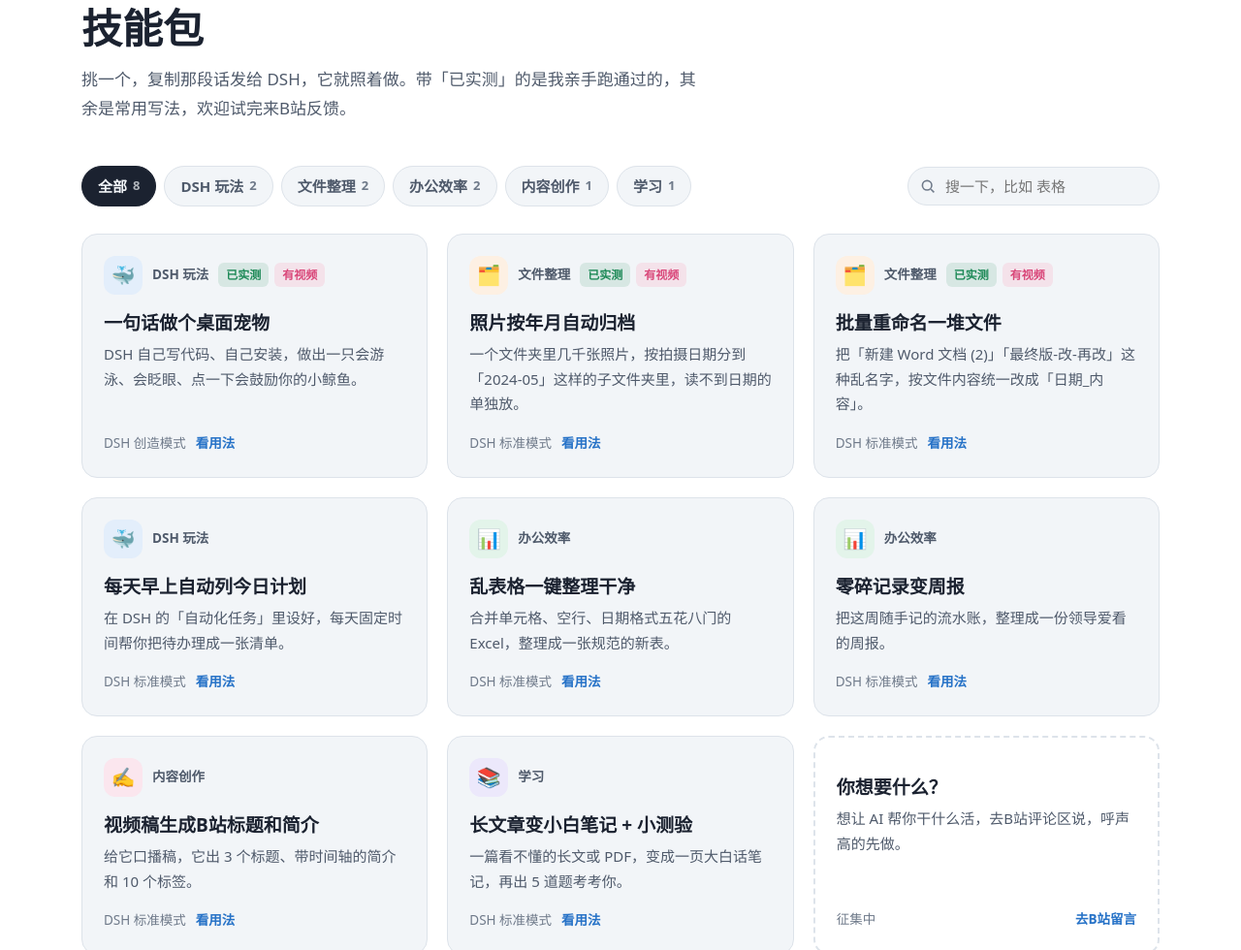
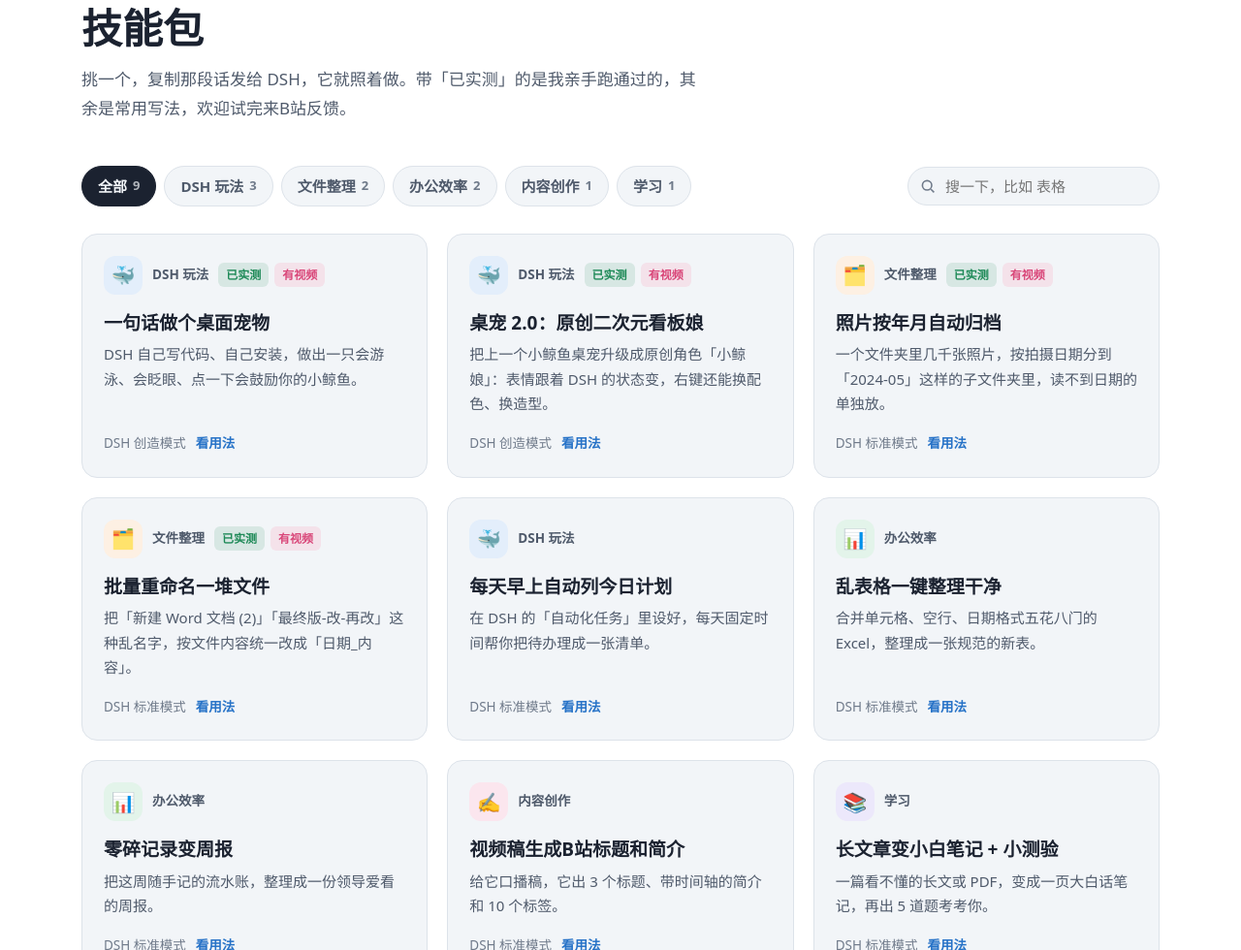
Before and after one commit to lius89628-hue/weiming-skills, a plain HTML site: page docs/index.html in a window 1280 px wide. Shown: the part 909-1889 px from the top of the page at 97% size. Drawn offline with Linux system fonts and the light colour scheme.

Commit message:
EP05：新增「桌宠 2.0：原创二次元看板娘」(BV15gxC61E9Y)

```diff
--- a/docs/index.html
+++ b/docs/index.html
@@ -433,6 +433,12 @@ const SKILLS = [
    can:["原创卡通小鲸鱼，悬浮在 DSH 界面上慢慢游","会眨眼、偶尔吐泡泡，可以用鼠标拖动","点一下冒出一句随机的鼓励话","右键可以藏起来或退出，插件页里有总开关"],
    prompt:"帮我做一个 DSH 的「桌面宠物」插件：一只原创的卡通小鲸鱼，悬浮在界面上，会慢慢游动、眨眼、偶尔吐泡泡；可以用鼠标拖动它；点它一下会冒出一句随机的鼓励话；右键可以隐藏或退出。画风简洁可爱，用代码绘制，不要用网上的图片。做完告诉我怎么开关这个插件。",
    steps:["打开 DSH，新建会话，选一个工作区","把模式切换到「创造模式」，权限用「工作区内修改」","粘贴上面这段话发送，等它做完（十几分钟，会消耗 DeepSeek 余额）","弹出「等待审批」时，确认是在安装这个插件，就点「允许一次」","不满意就接着说，比如「换成粉色」「游慢一点」"]},
+  {id:"dsh-desktop-pet-2", cat:"dsh", mode:"创造模式", tested:true, video:"https://www.bilibili.com/video/BV15gxC61E9Y",
+   name:"桌宠 2.0：原创二次元看板娘",
+   sum:"把上一个小鲸鱼桌宠升级成原创角色「小鲸娘」：表情跟着 DSH 的状态变，右键还能换配色、换造型。",
+   can:["7 种表情：思考得意、完成庆祝、拒绝授权委屈、任务超 5 分钟心疼钱、深夜困了、连戳喊疼","单击随机说一句话，可以拖动，保留隐藏、退出和插件开关","右键换配色、换造型，选完立刻生效并记住；没素材的组合自动灰掉","素材复制进插件目录，老插件保留做备份"],
+   prompt:"帮我把之前做的「小鲸鱼桌面宠物」插件升级成 2.0：换成工作区「小鲸娘」文件夹里的原创角色小鲸娘。\n素材说明：manifest.json 里写了全部配色、造型、表情；「动画」文件夹里是带透明背景的 webm 动画，优先用它；同名的 png 当备用。请把要用的素材复制进插件自己的目录里，不要依赖桌面上的路径。\n要的效果：\n1. 平时显示「日常微笑」，可以拖动，保留原来的右键隐藏、退出和插件开关。\n2. 表情跟着 DSH 的状态变：我发消息后它在思考时显示「得意眯眼笑」；任务完成时「开心庆祝」3 秒；弹出授权被我拒绝时「委屈含泪」；同一个任务跑超过 5 分钟显示「心疼钱」；晚上 12 点到早上 6 点自动「困了」；1 秒内连续点她 3 下显示「被戳疼」，单击就说一句随机的可爱台词。\n3. 右键菜单加「换配色」和「换造型」两项，列出 manifest 里有的组合，选完立刻生效并记住，下次打开还是这一套。暂时没有素材的组合就灰掉不让选。\n4. 做完告诉我改了哪些文件、怎么测试每个表情。",
+   steps:["先准备好角色素材（透明 PNG 或 webm 动画）和一个说明文件，放进工作区的「小鲸娘」文件夹；角色请用原创形象","新建会话，切到「创造模式」，工作区选放素材的文件夹","粘贴这段话发送，它会先研究插件写法，二三十分钟左右","安装插件的授权确认后点允许；想删老插件的授权可以拒绝，留着备份","做完按它给的方法逐个测试表情，不满意接着说"]},
   {id:"daily-plan", cat:"dsh", mode:"标准模式",
    name:"每天早上自动列今日计划",
    sum:"在 DSH 的「自动化任务」里设好，每天固定时间帮你把待办理成一张清单。",
```
